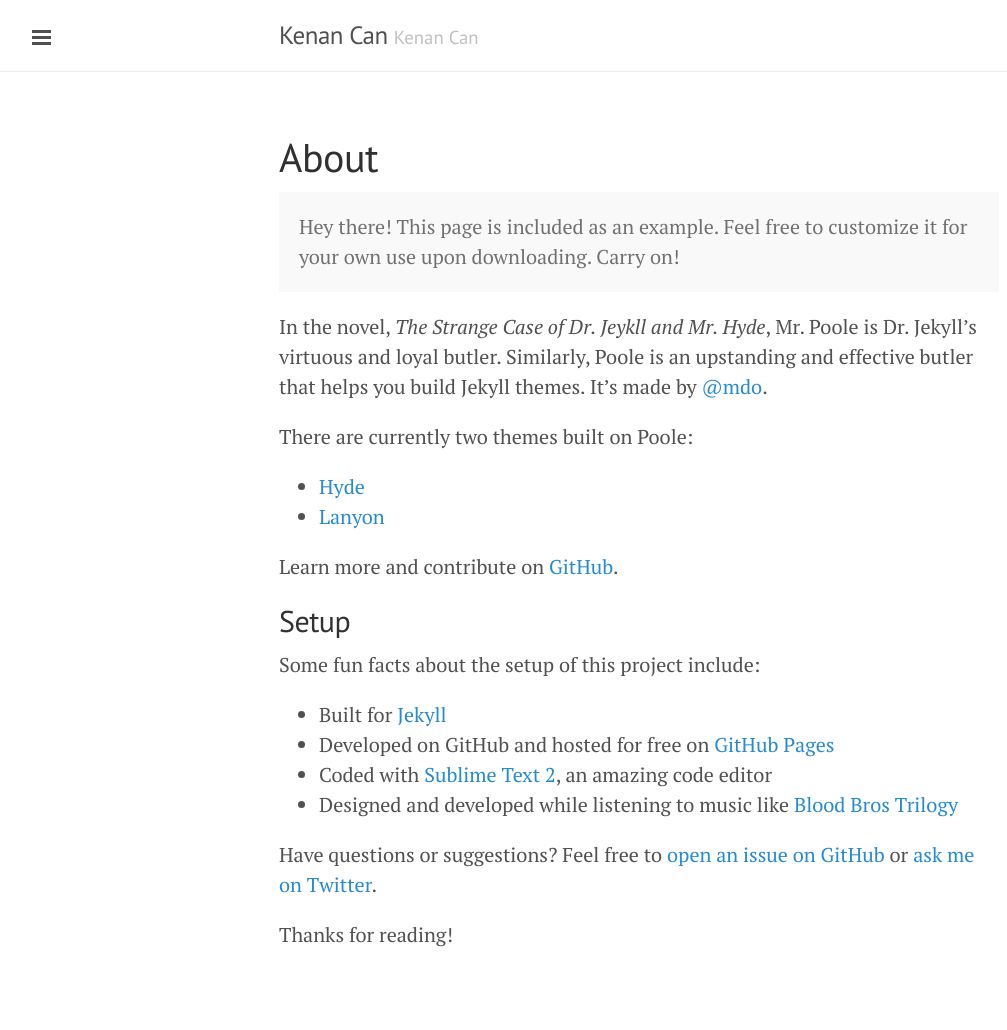
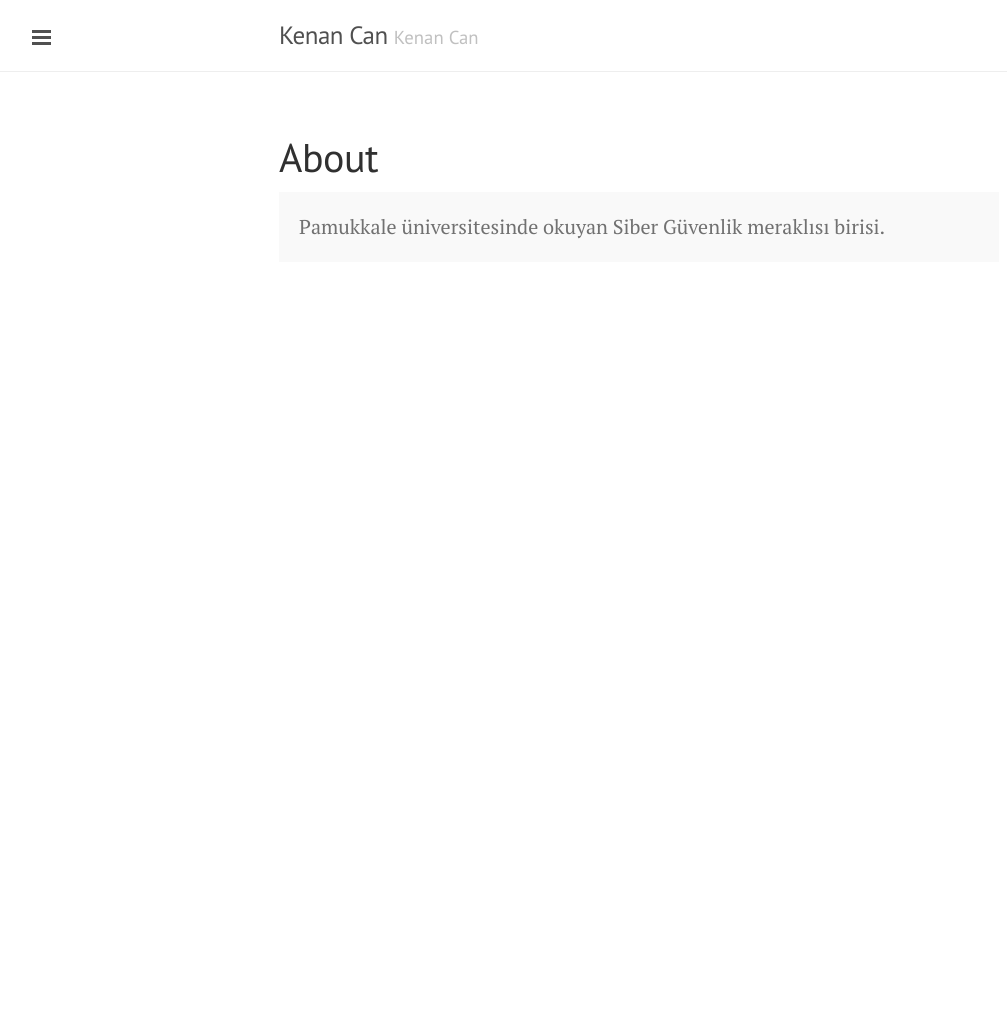
Before and after one commit to kenancn/kenancn.github.io, a Jekyll site: the page built from about.md, in a window 1280 px wide. Shown: the whole page, without its empty margins (1-1008 px from the left). Built offline with Jekyll 4.4.1, drawn with Linux system fonts in a browser that asks for light colours; Markdown is read by kramdown in place of the engine named in the settings; after the commit the page ends 900 px from its top, so only the background shows below that.

Commit message:
Update about

```diff
--- a/about.md
+++ b/about.md
@@ -4,27 +4,5 @@ title: About
 ---
 
 <p class="message">
-  Hey there! This page is included as an example. Feel free to customize it for your own use upon downloading. Carry on!
+  Pamukkale üniversitesinde okuyan Siber Güvenlik meraklısı birisi.
 </p>
-
-In the novel, *The Strange Case of Dr. Jeykll and Mr. Hyde*, Mr. Poole is Dr. Jekyll's virtuous and loyal butler. Similarly, Poole is an upstanding and effective butler that helps you build Jekyll themes. It's made by [@mdo](https://twitter.com/mdo).
-
-There are currently two themes built on Poole:
-
-* [Hyde](http://hyde.getpoole.com)
-* [Lanyon](http://lanyon.getpoole.com)
-
-Learn more and contribute on [GitHub](https://github.com/poole).
-
-## Setup
-
-Some fun facts about the setup of this project include:
-
-* Built for [Jekyll](http://jekyllrb.com)
-* Developed on GitHub and hosted for free on [GitHub Pages](https://pages.github.com)
-* Coded with [Sublime Text 2](http://sublimetext.org), an amazing code editor
-* Designed and developed while listening to music like [Blood Bros Trilogy](https://soundcloud.com/maddecent/sets/blood-bros-series)
-
-Have questions or suggestions? Feel free to [open an issue on GitHub](https://github.com/poole/issues/new) or [ask me on Twitter](https://twitter.com/mdo).
-
-Thanks for reading!
```
